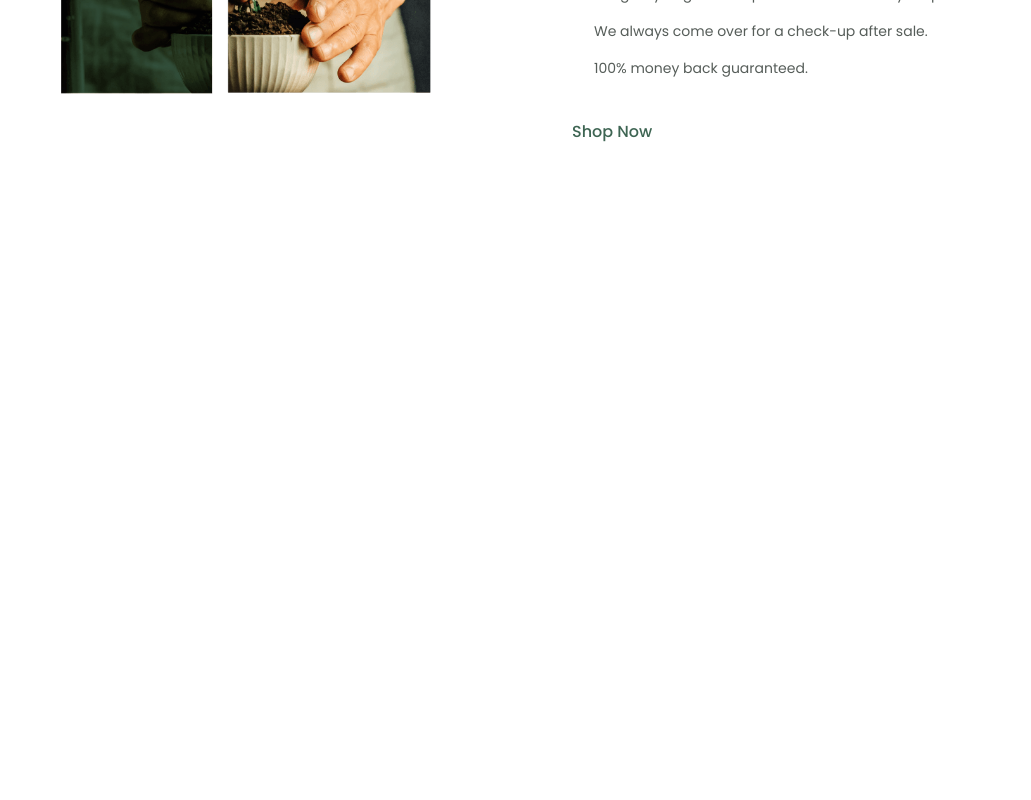
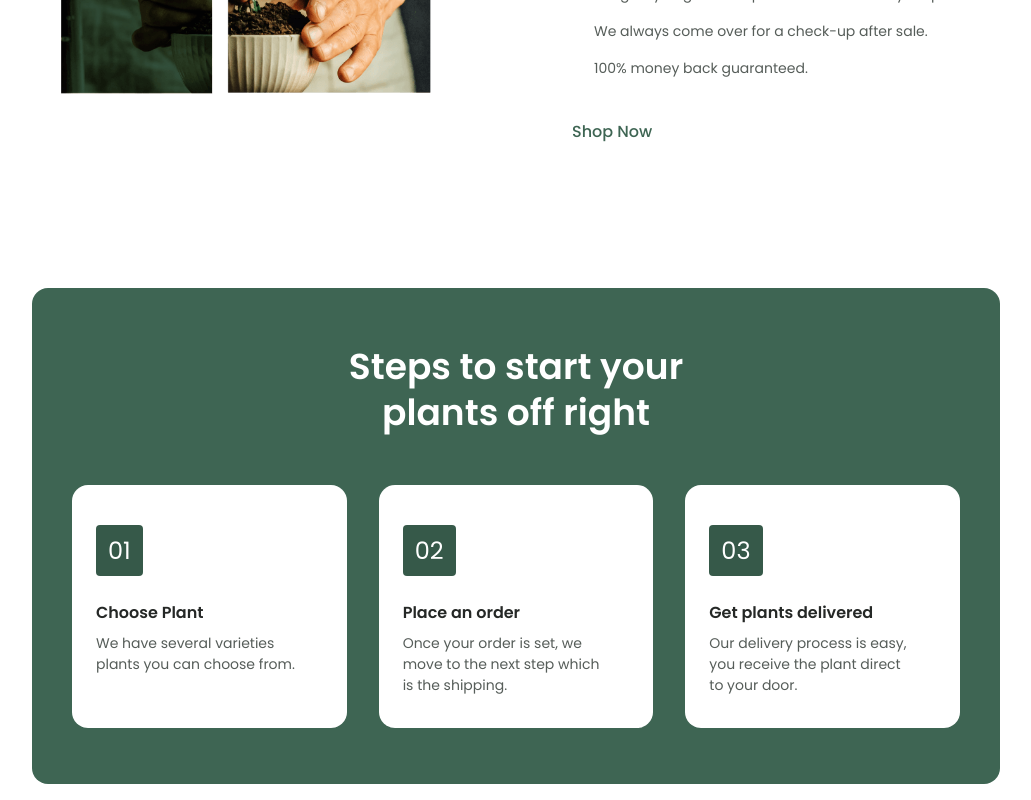
Before and after one commit to SashaSpievakov/arid-allure, a React (Vite) app: page / in a window 1280 px wide. Shown: the part 1052-1852 px from the top of the page, without its empty margins (124-1155 px from the left). Before the commit the page ends 1212 px from the top, so only its background shows below. Built offline with nearby package versions, Linux system fonts and the light colour scheme; some icons are missing.

Commit message:
feat: implement Steps component

```diff
--- a/index.html
+++ b/index.html
@@ -2,7 +2,7 @@
 <html lang="en">
   <head>
     <meta charset="UTF-8" />
-    <link rel="icon" type="image/x-icon" href="/favicon.ico" />
+    <link rel="icon" type="image/svg+xml" href="/favicon.svg" />
     <meta name="viewport" content="width=device-width, initial-scale=1.0" />
     <meta
       name="description"
--- a/src/App.tsx
+++ b/src/App.tsx
@@ -1,6 +1,7 @@
 import About from './components/About/About';
 import Header from './components/Header/Header';
 import Hero from './components/Hero/Hero';
+import Steps from './components/Steps/Steps';
 
 function App() {
   return (
@@ -9,6 +10,7 @@ function App() {
       <main className="main">
         <Hero />
         <About />
+        <Steps />
       </main>
     </>
   );
--- /dev/null
+++ b/src/components/Steps/Steps.module.scss
@@ -0,0 +1,86 @@
+.steps {
+  &__bg {
+    background-color: var(--first-color);
+    padding: 3rem 2rem 2rem;
+    border-radius: 1rem;
+  }
+
+  &__container {
+    gap: 2rem;
+    padding-top: 1rem;
+  }
+
+  &__title {
+    color: #fff;
+  }
+
+  &__card {
+    background-color: var(--container-color);
+    padding: 2.5rem 3rem 2rem 1.5rem;
+    border-radius: 1rem;
+
+    &:hover .steps__cardNumber {
+      transform: translateY(-0.25rem);
+    }
+
+    &Number {
+      display: inline-block;
+      background-color: var(--first-color-alt);
+      color: #fff;
+      padding: 0.5rem 0.75rem;
+      border-radius: 0.25rem;
+      font-size: var(--h2-font-size);
+      margin-bottom: var(--mb-1-5);
+      transition: 0.3s;
+
+      &:hover {
+        cursor: default;
+      }
+    }
+
+    &Title {
+      font-size: var(--h3-font-size);
+      margin-bottom: var(--mb-0-5);
+    }
+
+    &Description {
+      font-size: var(--small-font-size);
+    }
+  }
+}
+
+@media screen and (max-width: 320px) {
+  .steps {
+    &__bg {
+      padding: 2rem 1rem;
+    }
+
+    &__card {
+      padding: 1.5rem;
+    }
+  }
+}
+
+@media screen and (min-width: 576px) {
+  .steps {
+    &__container {
+      grid-template-columns: repeat(2, 1fr);
+    }
+  }
+}
+
+@media screen and (min-width: 992px) {
+  .steps {
+    &__container {
+      grid-template-columns: repeat(3, 1fr);
+    }
+
+    &__bg {
+      padding: 3.5rem 2.5rem;
+    }
+
+    &__cardTitle {
+      font-size: var(--normal-font-size);
+    }
+  }
+}
--- /dev/null
+++ b/src/components/Steps/Steps.tsx
@@ -0,0 +1,44 @@
+import styles from './Steps.module.scss';
+
+const Steps = () => {
+  return (
+    <section className={`${styles.steps} section container`}>
+      <div className={styles.steps__bg}>
+        <h2 className={`${styles.steps__title} section__title_centered`}>
+          Steps to start your <br />
+          plants off right
+        </h2>
+
+        <div className={`${styles.steps__container} grid`}>
+          <div className={styles.steps__card}>
+            <div className={styles.steps__cardNumber}>01</div>
+            <h3 className={styles.steps__cardTitle}>Choose Plant</h3>
+            <p className={styles.steps__cardDescription}>
+              We have several varieties plants you can choose from.
+            </p>
+          </div>
+
+          <div className={styles.steps__card}>
+            <div className={styles.steps__cardNumber}>02</div>
+            <h3 className={styles.steps__cardTitle}>Place an order</h3>
+            <p className={styles.steps__cardDescription}>
+              Once your order is set, we move to the next step which is the
+              shipping.
+            </p>
+          </div>
+
+          <div className={styles.steps__card}>
+            <div className={styles.steps__cardNumber}>03</div>
+            <h3 className={styles.steps__cardTitle}>Get plants delivered</h3>
+            <p className={styles.steps__cardDescription}>
+              Our delivery process is easy, you receive the plant direct to your
+              door.
+            </p>
+          </div>
+        </div>
+      </div>
+    </section>
+  );
+};
+
+export default Steps;
--- a/src/index.scss
+++ b/src/index.scss
@@ -7,12 +7,12 @@
   padding: 5.5rem 0 1rem;
 
   &__title,
-  &__title-center {
+  &__title_centered {
     font-size: var(--h2-font-size);
     margin-bottom: var(--mb-2);
     line-height: 130%;
 
-    &-center {
+    &_centered {
       text-align: center;
     }
   }
@@ -48,7 +48,7 @@
     padding: 8rem 0 1rem;
 
     &__title,
-    &__title-center {
+    &__title_centered {
       font-size: var(--h1-font-size);
     }
   }
```
Also changed, not shown: public/favicon.svg (added), 1 other file (tests, documents, lock files or other folders).
